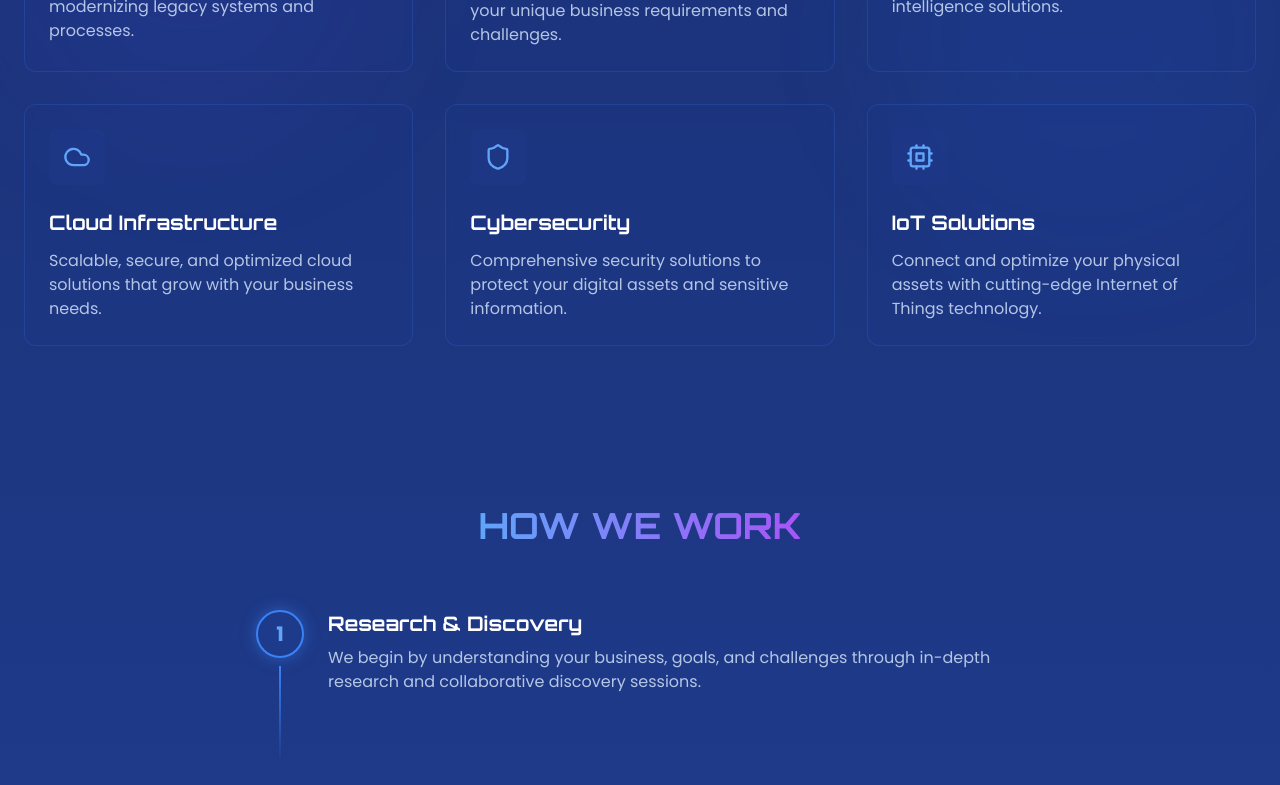
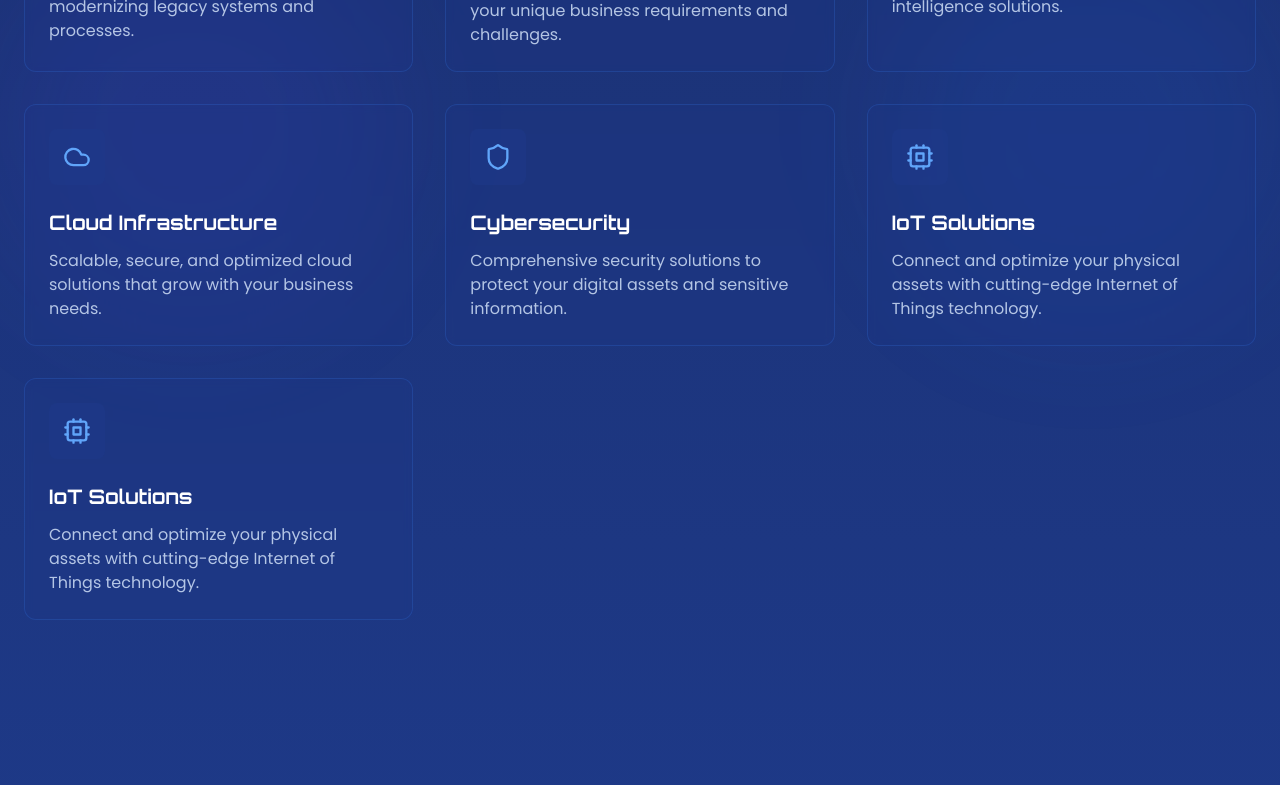
Before and after one commit to manitejagaddam/Void-Tech, a React (Vite) app: page / in a window 1280 px wide. Shown: the part 2000-2785 px from the top of the page. Built offline with nearby package versions, Linux system fonts and the light colour scheme.

Commit message:
updated service

```diff
--- a/src/components/Services.tsx
+++ b/src/components/Services.tsx
@@ -50,7 +50,13 @@ const Services: React.FC = () => {
       icon: <Cpu size={28} className="transition-all duration-300 group-hover:animate-pulse" />,
       title: "IoT Solutions",
       description: "Connect and optimize your physical assets with cutting-edge Internet of Things technology."
+    },
+    {
+      icon: <Cpu size={28} className="transition-all duration-300 group-hover:animate-pulse" />,
+      title: "IoT Solutions",
+      description: "Connect and optimize your physical assets with cutting-edge Internet of Things technology."
     }
+
   ];
 
   return (
```
